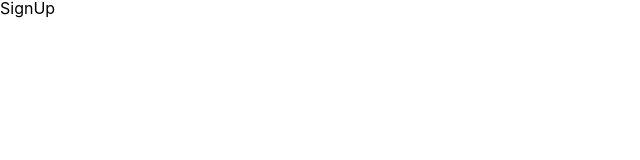
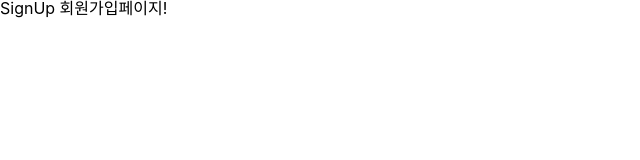
Before and after one commit to hue-manager/fe-sideproject, a React (Vite) app: page /signup in a window 1280 px wide. Shown: the top 160 px of the page, without its empty margins (0-640 px from the left). Built offline with nearby package versions, Linux system fonts and the light colour scheme.

Commit message:
Test: PR 코드리뷰 테스트

```diff
--- a/src/pages/SignUp/index.tsx
+++ b/src/pages/SignUp/index.tsx
@@ -3,7 +3,7 @@ import React from 'react'
 interface Props {}
 
 const SignUp = (props: Props) => {
-  return <div>SignUp</div>
+  return <div>SignUp 회원가입페이지!</div>
 }
 
 export default SignUp
```
